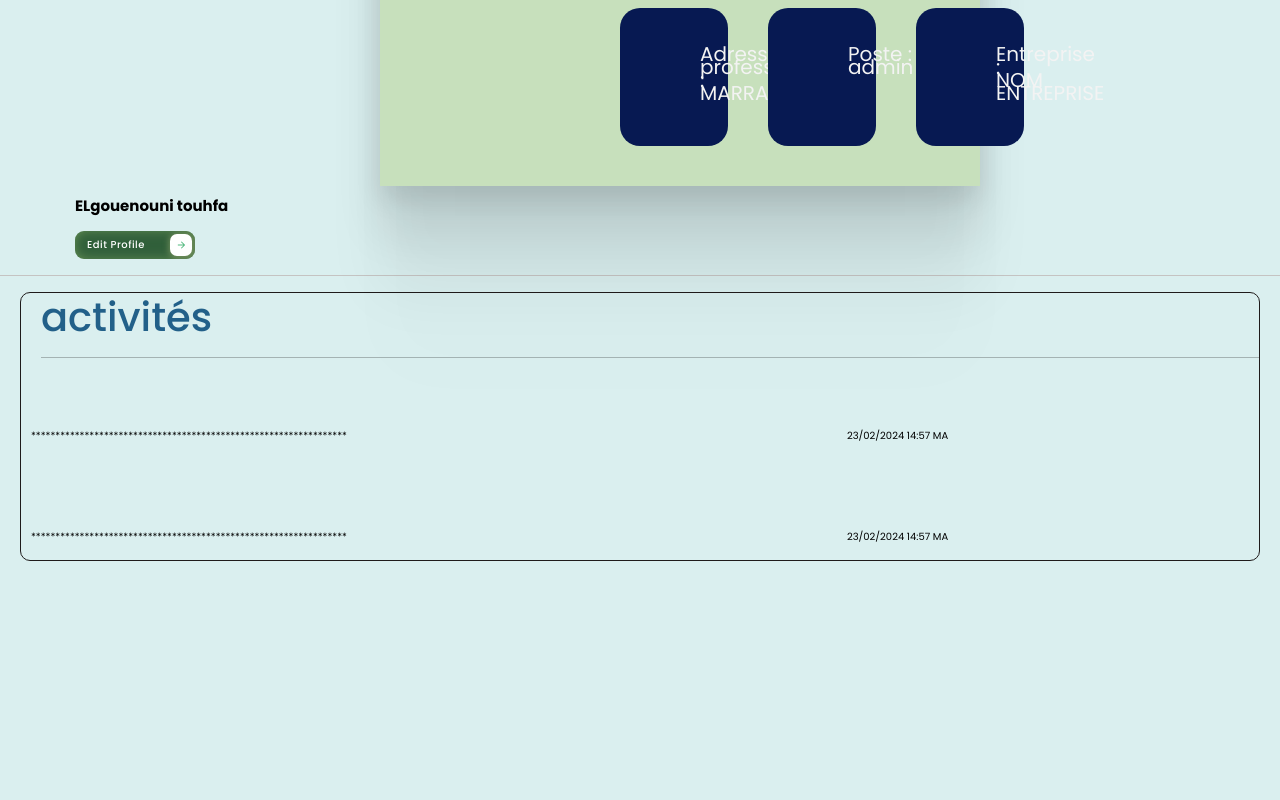
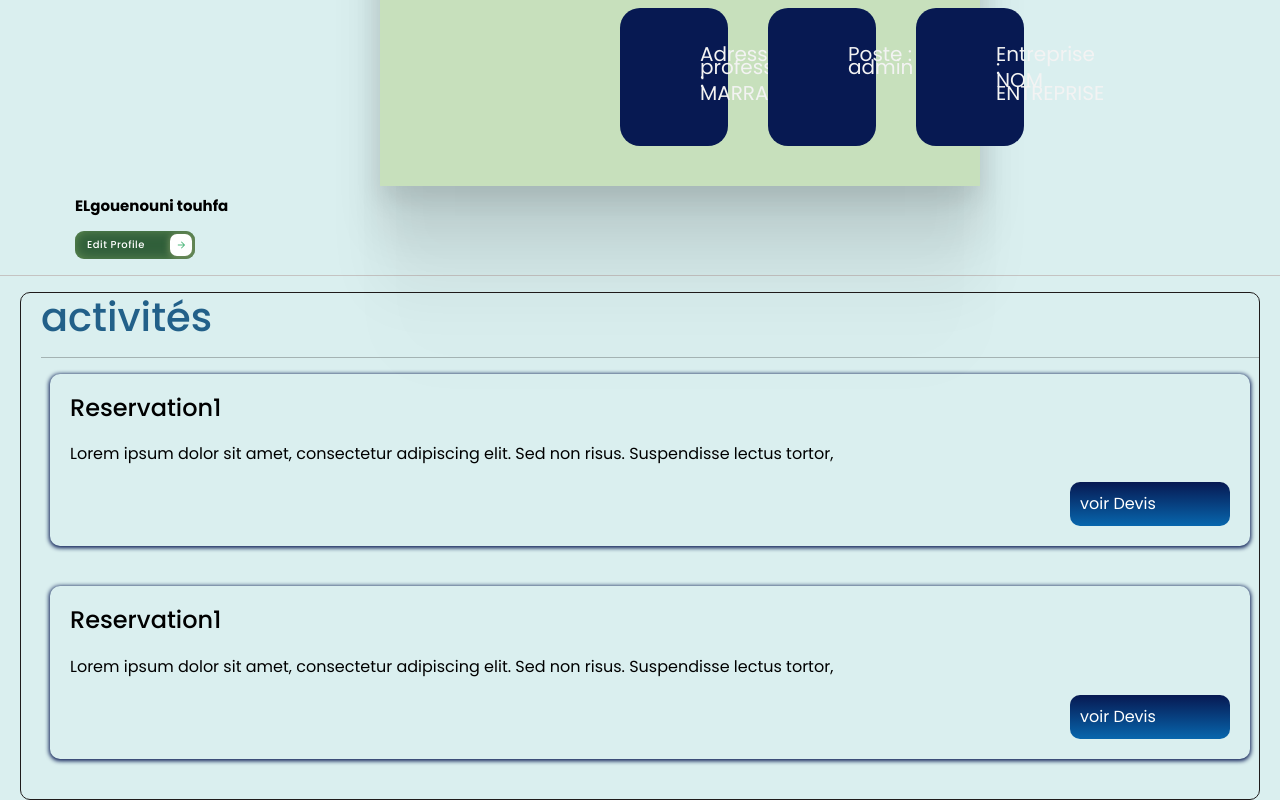
Before and after one commit to elgouenouni/Projet-de-synth-se, a React (Create React App) app: page /ProfileAdmin in a window 1280 px wide. Shown: the part 316-1116 px from the top of the page. Before the commit the page ends 877 px from the top, so only its background shows below. Built offline with nearby package versions, Linux system fonts and the light colour scheme.

Commit message:
commit activiterDevis css activiterDevis / chois de devis

```diff
--- a/src/Components/ProfileAdmin.js
+++ b/src/Components/ProfileAdmin.js
@@ -4,6 +4,7 @@
 import React from 'react';
 import '../CssStyles/ProduitReservation.css'
 import { FaEnvelope,FaPhone,FaBuilding ,FaRegFileAlt,FaMapMarkerAlt} from 'react-icons/fa'
+import ActivitesDevis from './activitesDevis';
 function ProfileAdmin() {
     return (
         <div>
@@ -74,15 +75,8 @@ function ProfileAdmin() {
             <div className='divprofiladmin'>
                <h1>activités</h1>
                <hr/>
-               <div class='div1'>
-               <p className='pactivite'>***************************************************************** </p>
-               <span className='spanactivite'>23/02/2024 14:57 MA</span>
-               </div>
-               <div class='div1'>
-               <p className='pactivite'>*****************************************************************  </p>
-               <span className='spanactivite'>23/02/2024 14:57 MA</span>
-               </div>
 
+               <ActivitesDevis/>
             </div>
 
 
--- /dev/null
+++ b/src/Components/activitesDevis.js
@@ -0,0 +1,30 @@
+import React from 'react';
+import '../CssStyles/Accueildevis.css';
+import 'bootstrap/dist/css/bootstrap.min.css';
+import { Link } from 'react-router-dom';
+export default function ActivitesDevis() {
+  return (
+    <>
+      <div className='DIV'>
+        <main>
+          <div className='container-fluid themed-container ' id='divAccuiel'>
+            <h3>Reservation1</h3>
+            <p> Lorem ipsum dolor sit amet, consectetur adipiscing elit. Sed non risus. Suspendisse lectus tortor,
+            </p>
+            <Link to="/choisDvis" className='a'>voir Devis</Link>
+          </div>
+        </main>
+      </div>
+      <div className='DIV'>
+        <main>
+          <div className='container-fluid themed-container' id='divAccuiel'>
+            <h3>Reservation1</h3>
+            <p> Lorem ipsum dolor sit amet, consectetur adipiscing elit. Sed non risus. Suspendisse lectus tortor,
+            </p>
+            <Link to="/choisDvis" className='a'>voir Devis</Link>
+          </div>
+        </main>
+      </div>
+    </>
+  );
+}
--- a/src/CssStyles/Accueildevis.css
+++ b/src/CssStyles/Accueildevis.css
@@ -126,7 +126,7 @@ nav {
     padding: 20px;
     margin-bottom: 40px;
     box-shadow: #071952 0px 1px 4px 1px ;
-    width: 1700px;
+    width: 1200px;
 
 
   }
@@ -148,7 +148,7 @@ nav {
     background:linear-gradient(#071952,#0766AD);
     margin-top: 10px;
     width: 160px;
-    margin-left: 1400px;
+    margin-left:  1000px;
     padding: 10px;
     border-radius: 10px;
   }
--- /dev/null
+++ b/src/CssStyles/choisDevis.css
@@ -0,0 +1,23 @@
+.DIV{
+    border: 1px solid rgb(31, 26, 87);
+    width: 1200px;
+    height: 500px;
+    margin-left: 6%;
+    margin-top: 3%;
+}
+#idbutton{
+    width: 100px;
+    height: 38px;
+}
+#idbutton2{
+    width: 100px;
+    margin-top: 6%;
+}
+.divbu{
+    margin-left: 76%;
+}
+
+.h33{
+    margin-top: 1%;
+margin-left: 45%;
+}
```
Also changed, not shown: src/Components/choisDvis.js (added, +18 -0 lines).
